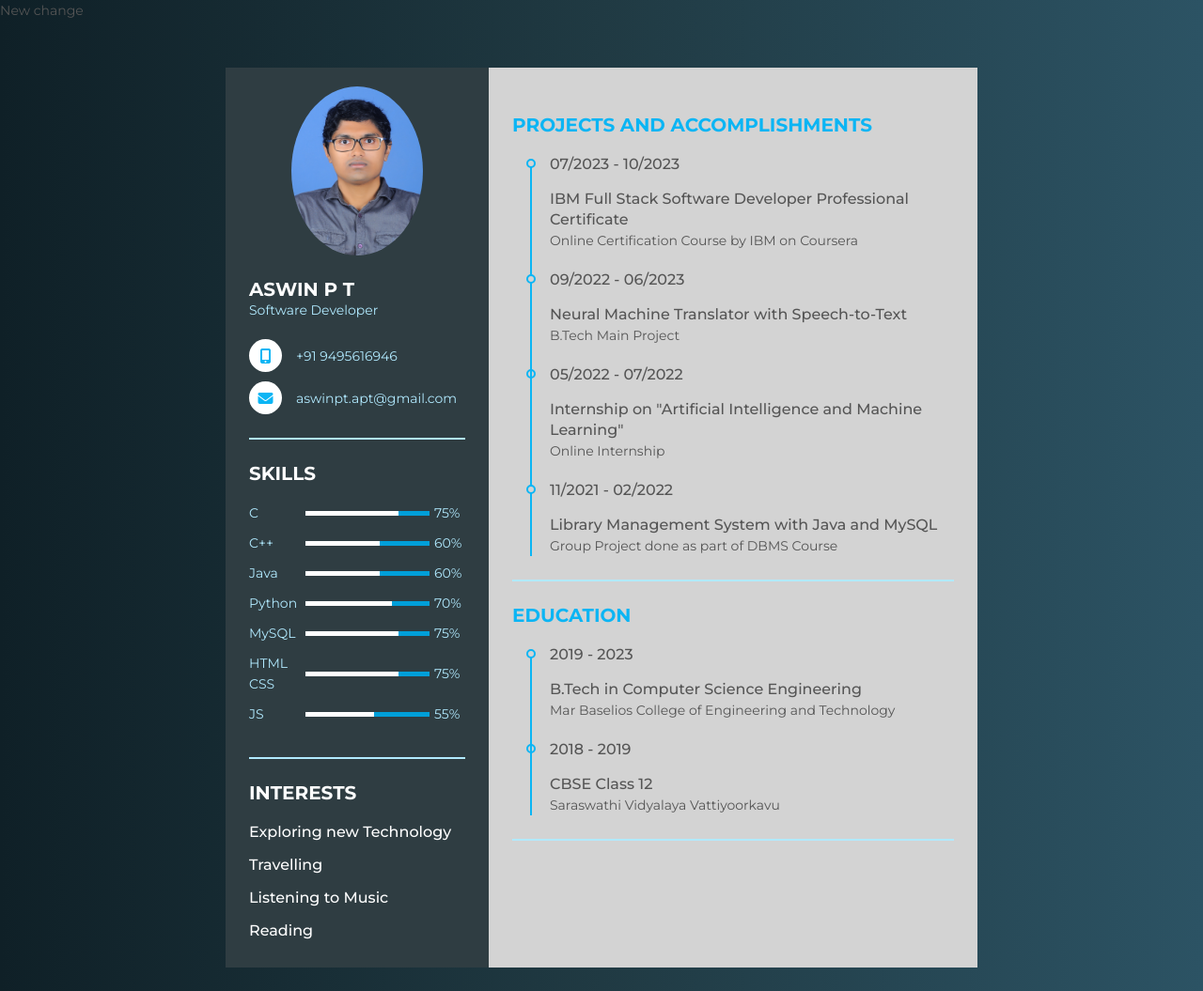
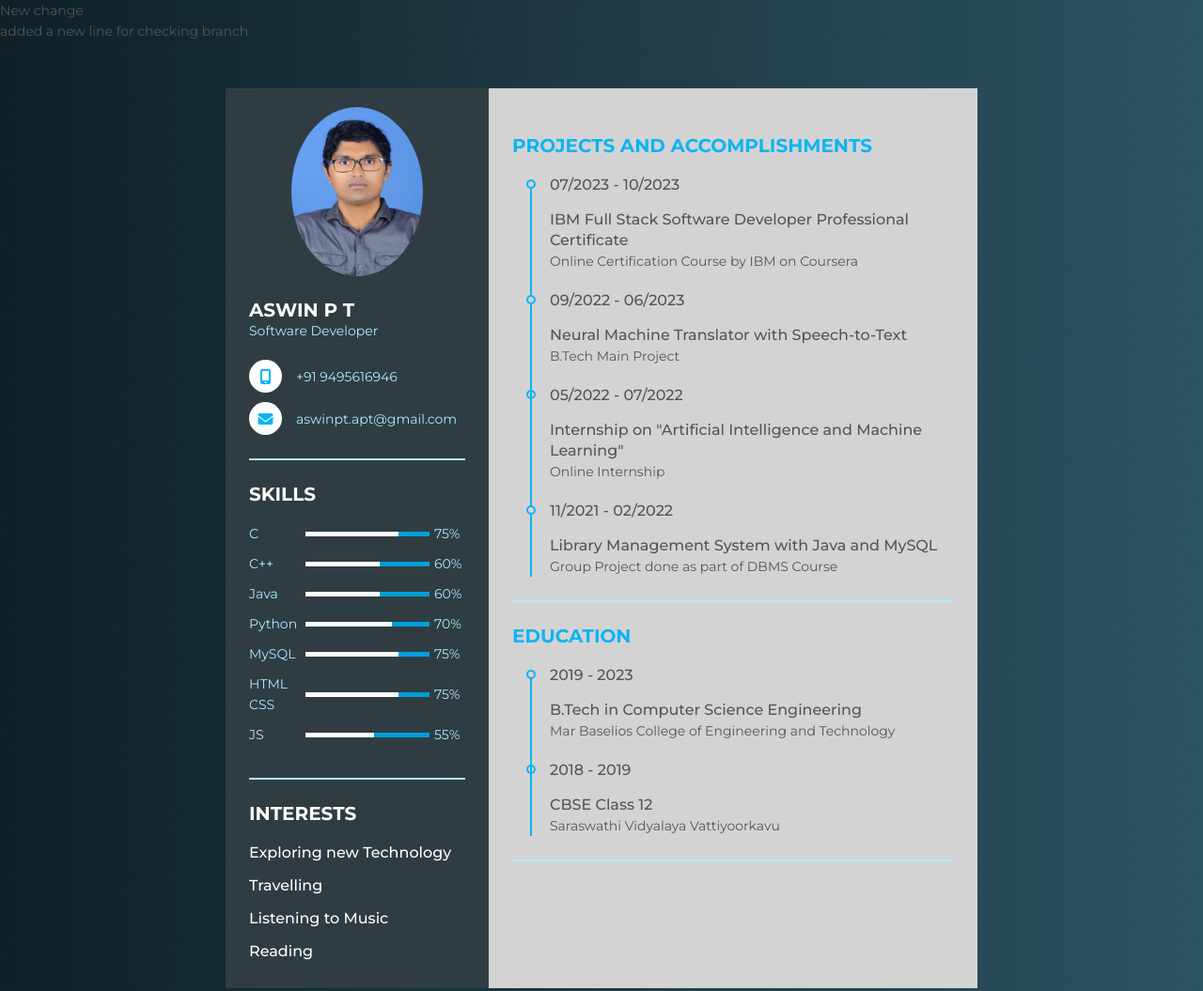
Before and after one commit to APT-coder/Resume, a plain HTML site: page index.html in a window 1280 px wide. Shown: the top 1055 px of the page at 94% size. Drawn offline with Linux system fonts and the light colour scheme.

Commit message:
initial-commit

```diff
--- a/index.html
+++ b/index.html
@@ -3,6 +3,7 @@
 </head>
 <script src="https://kit.fontawesome.com/b99e675b6e.js"></script>
 <p>New change</p>
+<p>added a new line for checking branch</p>
 <div class="resume">
    <div class="resume_left">
      <div class="resume_profile">
```
